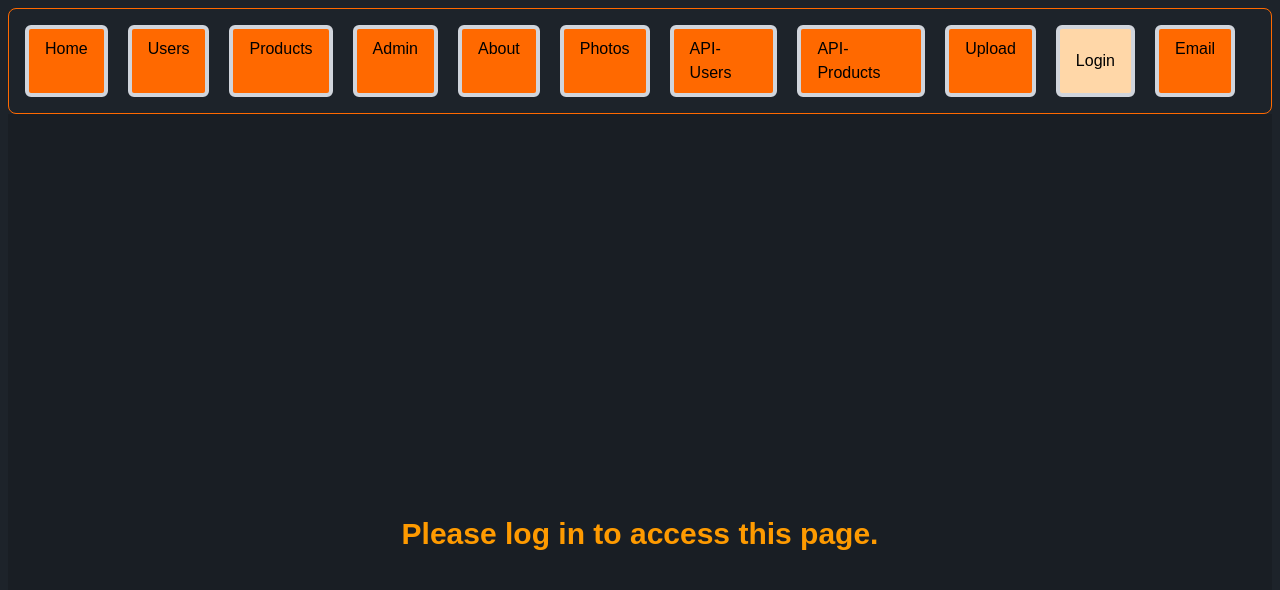
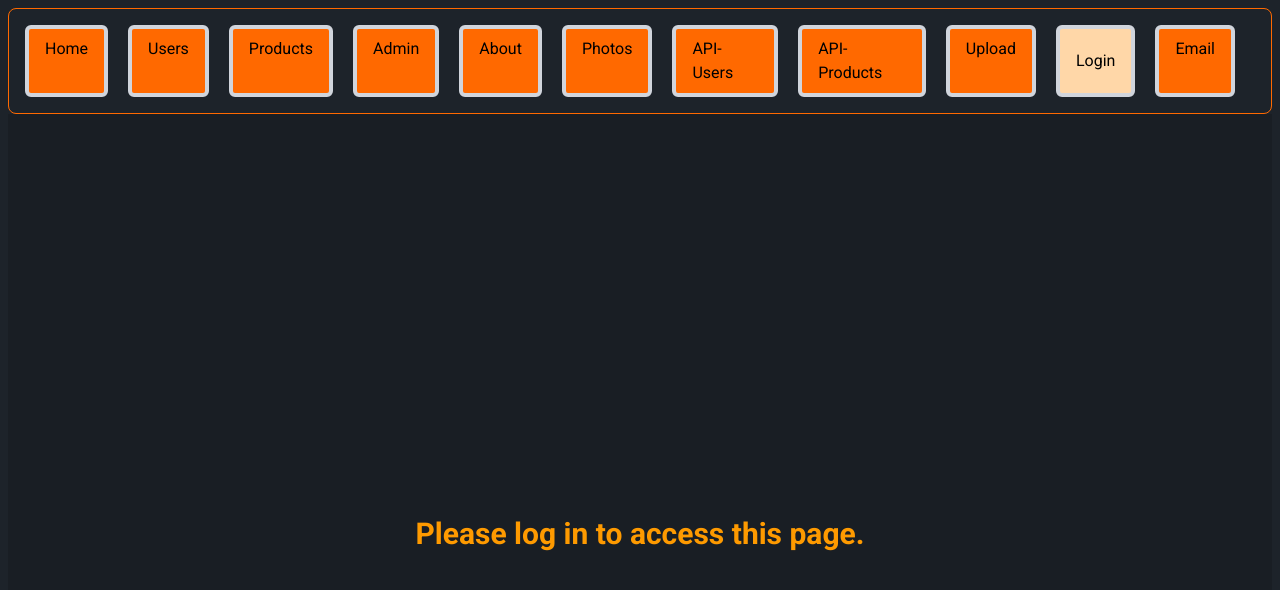
Before and after one commit to Alanimustafa/LRN-NEXTJS-MOSH, a Next.js app: page / in a window 1280 px wide. Shown: the top 590 px of the page. Built offline with nearby package versions, Linux system fonts and the light colour scheme; no server answers.

Commit message:
Adding custom fonts

```diff
--- a/app/layout.tsx
+++ b/app/layout.tsx
@@ -1,5 +1,5 @@
 import type { Metadata } from "next";
-import { Geist, Geist_Mono } from "next/font/google";
+import { Geist, Geist_Mono, Roboto } from "next/font/google";
 import "./globals.css";
 import NavBar from "./navBar";
 import AuthProvider from "./auth/Provider";
@@ -12,8 +12,16 @@ const geistSans = Geist({
 
 const geistMono = Geist_Mono({
   variable: "--font-geist-mono",
+  subsets: ["latin"]
+});
+
+const roboto = Roboto({
+  variable: "--font-roboto",
   subsets: ["latin"],
+  weight: ["100", "300", "400", "500", "700", "900"],
 });
+
+
 
 export const metadata: Metadata = {
   title: "NEXT JS LRN",
@@ -28,7 +36,7 @@ export default function RootLayout({
   return (
     <html lang="en" data-theme="dark">
       <body
-        className={`${geistSans.variable} ${geistMono.variable} antialiased`}
+        className={roboto.className + " " + geistSans.className + " " + geistMono.className}
       >
         <AuthProvider>
             <NavBar/>
```
